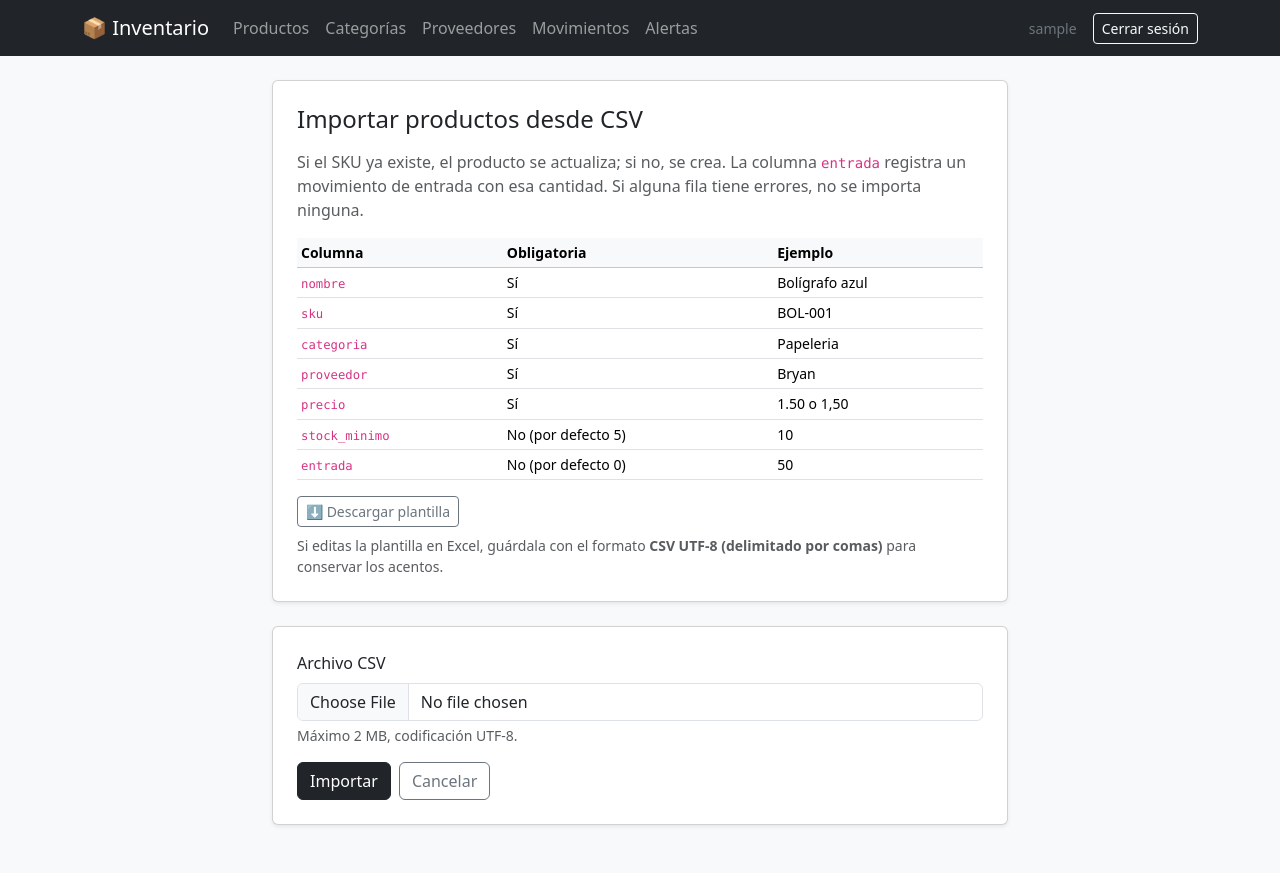
After one commit to BryanE-sketch/Django---Sistema-de-inventario-, a Django app: page /productos/importar/ in a window 1280 px wide. The commit adds this page. Run offline with Django 5.2, Linux system fonts and the light colour scheme; the visitor is signed in with stand-in values (Sample User, id 1); data that the repository does not hold is empty.

Commit message:
Fase 7a: importación masiva de productos por CSV

```diff
--- a/inventory/forms.py
+++ b/inventory/forms.py
@@ -71,3 +71,21 @@ class ProductFilterForm(BootstrapFormMixin, forms.Form):
         empty_label='Todos',
     )
     low_stock = forms.BooleanField(label='Solo stock bajo', required=False)
+
+
+class CSVImportForm(BootstrapFormMixin, forms.Form):
+    MAX_SIZE_MB = 2
+
+    file = forms.FileField(
+        label='Archivo CSV',
+        help_text=f'Máximo {MAX_SIZE_MB} MB, codificación UTF-8.',
+        widget=forms.ClearableFileInput(attrs={'accept': '.csv'}),
+    )
+
+    def clean_file(self):
+        file = self.cleaned_data['file']
+        if not file.name.lower().endswith('.csv'):
+            raise forms.ValidationError('El archivo debe tener extensión .csv.')
+        if file.size > self.MAX_SIZE_MB * 1024 * 1024:
+            raise forms.ValidationError(f'El archivo no puede superar los {self.MAX_SIZE_MB} MB.')
+        return file
--- /dev/null
+++ b/inventory/services.py
@@ -0,0 +1,129 @@
+import csv
+import io
+from decimal import Decimal, InvalidOperation
+
+from django.db import transaction
+
+from .models import Category, Product, StockMovement, Supplier
+
+REQUIRED_COLUMNS = ['nombre', 'sku', 'categoria', 'proveedor', 'precio']
+MAX_LENGTHS = {'nombre': 150, 'sku': 50, 'categoria': 100, 'proveedor': 150}
+
+
+class CSVImportError(Exception):
+
+    def __init__(self, errors):
+        self.errors = errors
+        super().__init__('El archivo CSV contiene errores.')
+
+
+def _read_csv(uploaded_file):
+    try:
+        content = uploaded_file.read().decode('utf-8-sig')
+    except UnicodeDecodeError:
+        raise CSVImportError(['El archivo debe estar guardado con codificación UTF-8.'])
+
+    try:
+        dialect = csv.Sniffer().sniff(content[:2048], delimiters=',;')
+    except csv.Error:
+        dialect = csv.excel
+
+    reader = csv.DictReader(io.StringIO(content), dialect=dialect)
+    if not reader.fieldnames:
+        raise CSVImportError(['El archivo está vacío.'])
+
+    reader.fieldnames = [name.strip().lower() for name in reader.fieldnames]
+    missing = [column for column in REQUIRED_COLUMNS if column not in reader.fieldnames]
+    if missing:
+        raise CSVImportError([f'Faltan columnas obligatorias: {", ".join(missing)}.'])
+
+    return reader
+
+
+def _parse_price(value):
+    price = Decimal(value.replace(',', '.'))
+    if price < 0:
+        raise InvalidOperation
+    return price.quantize(Decimal('0.01'))
+
+
+def _parse_positive_int(value, default):
+    if not value:
+        return default
+    number = int(value)
+    if number < 0:
+        raise ValueError
+    return number
+
+
+def _get_or_create_by_name(model, name):
+    instance = model.objects.filter(name__iexact=name).first()
+    if instance is None:
+        instance = model.objects.create(name=name)
+    return instance
+
+
+def import_products_from_csv(uploaded_file, user):
+    reader = _read_csv(uploaded_file)
+    errors = []
+    summary = {'created': 0, 'updated': 0, 'movements': 0}
+
+    with transaction.atomic():
+        for line, raw_row in enumerate(reader, start=2):
+            row = {key: (value or '').strip() for key, value in raw_row.items() if key}
+
+            if not any(row.values()):
+                continue
+
+            empty = [column for column in REQUIRED_COLUMNS if not row.get(column)]
+            if empty:
+                errors.append(f'Fila {line}: faltan valores en {", ".join(empty)}.')
+                continue
+
+            too_long = [column for column, limit in MAX_LENGTHS.items() if len(row[column]) > limit]
+            if too_long:
+                errors.append(f'Fila {line}: texto demasiado largo en {", ".join(too_long)}.')
+                continue
+
+            try:
+                price = _parse_price(row['precio'])
+            except InvalidOperation:
+                errors.append(f'Fila {line}: el precio "{row["precio"]}" no es válido.')
+                continue
+
+            try:
+                min_stock = _parse_positive_int(row.get('stock_minimo'), default=5)
+                quantity = _parse_positive_int(row.get('entrada'), default=0)
+            except ValueError:
+                errors.append(f'Fila {line}: stock_minimo y entrada deben ser números enteros positivos.')
+                continue
+
+            category = _get_or_create_by_name(Category, row['categoria'])
+            supplier = _get_or_create_by_name(Supplier, row['proveedor'])
+
+            product, created = Product.objects.update_or_create(
+                sku=row['sku'],
+                defaults={
+                    'name': row['nombre'],
+                    'category': category,
+                    'supplier': supplier,
+                    'price': price,
+                    'min_stock': min_stock,
+                },
+            )
+            summary['created' if created else 'updated'] += 1
+
+            if quantity > 0:
+                StockMovement.objects.create(
+                    product=product,
+                    movement_type=StockMovement.MovementType.IN,
+                    quantity=quantity,
+                    note='Importación CSV',
+                    created_by=user,
+                )
+                summary['movements'] += 1
+
+        if errors:
+            raise CSVImportError(errors)
+
+    return summary
--- /dev/null
+++ b/inventory/templates/inventory/product_import.html
@@ -0,0 +1,75 @@
+{% extends 'base.html' %}
+
+{% block title %}Importar productos{% endblock %}
+
+{% block content %}
+<div class="row justify-content-center">
+    <div class="col-lg-8">
+        <div class="card shadow-sm mb-4">
+            <div class="card-body p-4">
+                <h1 class="h4 mb-3">Importar productos desde CSV</h1>
+                <p class="text-muted">
+                    Si el SKU ya existe, el producto se actualiza; si no, se crea.
+                    La columna <code>entrada</code> registra un movimiento de entrada con esa cantidad.
+                    Si alguna fila tiene errores, no se importa ninguna.
+                </p>
+
+                <div class="table-responsive mb-3">
+                    <table class="table table-sm small mb-0">
+                        <thead class="table-light">
+                            <tr><th>Columna</th><th>Obligatoria</th><th>Ejemplo</th></tr>
+                        </thead>
+                        <tbody>
+                            <tr><td><code>nombre</code></td><td>Sí</td><td>Bolígrafo azul</td></tr>
+                            <tr><td><code>sku</code></td><td>Sí</td><td>BOL-001</td></tr>
+                            <tr><td><code>categoria</code></td><td>Sí</td><td>Papeleria</td></tr>
+                            <tr><td><code>proveedor</code></td><td>Sí</td><td>Bryan</td></tr>
+                            <tr><td><code>precio</code></td><td>Sí</td><td>1.50 o 1,50</td></tr>
+                            <tr><td><code>stock_minimo</code></td><td>No (por defecto 5)</td><td>10</td></tr>
+                            <tr><td><code>entrada</code></td><td>No (por defecto 0)</td><td>50</td></tr>
+                        </tbody>
+                    </table>
+                </div>
+
+                <a href="{% url 'inventory:product_csv_template' %}" class="btn btn-outline-secondary btn-sm">⬇ Descargar plantilla</a>
+                    <p class="form-text mb-0 mt-2">
+                    Si editas la plantilla en Excel, guárdala con el formato <strong>CSV UTF-8 (delimitado por comas)</strong> para conservar los acentos.
+                </p>
+            </div>
+        </div>
+
+        <div class="card shadow-sm">
+            <div class="card-body p-4">
+                <form method="post" enctype="multipart/form-data" novalidate>
+                    {% csrf_token %}
+
+                    {% if form.non_field_errors %}
+                    <div class="alert alert-danger">
+                        <strong>No se ha importado ningún producto.</strong> Corrige estos errores y vuelve a intentarlo:
+                        <ul class="mb-0 mt-2">
+                            {% for error in form.non_field_errors %}
+                            <li>{{ error }}</li>
+                            {% endfor %}
+                        </ul>
+                    </div>
+                    {% endif %}
+
+                    <div class="mb-3">
+                        <label for="{{ form.file.id_for_label }}" class="form-label">{{ form.file.label }}</label>
+                        {{ form.file }}
+                        <div class="form-text">{{ form.file.help_text }}</div>
+                        {% for error in form.file.errors %}
+                        <div class="text-danger small mt-1">{{ error }}</div>
+                        {% endfor %}
+                    </div>
+
+                    <div class="d-flex gap-2">
+                        <button type="submit" class="btn btn-dark">Importar</button>
+                        <a href="{% url 'inventory:product_list' %}" class="btn btn-outline-secondary">Cancelar</a>
+                    </div>
+                </form>
+            </div>
+        </div>
+    </div>
+</div>
+{% endblock %}
--- a/inventory/urls.py
+++ b/inventory/urls.py
@@ -8,6 +8,8 @@ urlpatterns = [
     # Productos
     path('', views.ProductListView.as_view(), name='product_list'),
     path('productos/nuevo/', views.ProductCreateView.as_view(), name='product_create'),
+    path('productos/importar/', views.ProductImportView.as_view(), name='product_import'),
+    path('productos/plantilla-csv/', views.download_csv_template, name='product_csv_template'),
     path('productos/<int:pk>/', views.ProductDetailView.as_view(), name='product_detail'),
     path('productos/<int:pk>/editar/', views.ProductUpdateView.as_view(), name='product_update'),
 
--- a/inventory/views.py
+++ b/inventory/views.py
@@ -1,13 +1,18 @@
+import csv
+
 from django.contrib import messages
 from django.contrib.auth.mixins import LoginRequiredMixin
 from django.contrib.messages.views import SuccessMessageMixin
 from django.db.models import Count, F, ProtectedError, Q
 from django.shortcuts import redirect
 from django.urls import reverse, reverse_lazy
-from django.views.generic import CreateView, DeleteView, DetailView, ListView, UpdateView
+from django.contrib.auth.decorators import login_required
+from django.http import HttpResponse
+from django.views.generic import CreateView, DeleteView, DetailView, FormView, ListView, UpdateView
 
-from .forms import CategoryForm, ProductFilterForm, ProductForm, StockMovementForm, SupplierForm
+from .forms import CategoryForm, CSVImportForm, ProductFilterForm, ProductForm, StockMovementForm, SupplierForm
 from .models import Category, Product, StockMovement, Supplier
+from .services import CSVImportError, import_products_from_csv
 
 class ProtectedDeleteMixin:
     protected_message = 'No se puede eliminar porque tiene productos asociados.'
@@ -245,3 +250,41 @@ class LowStockListView(LoginRequiredMixin, ListView):
             .annotate(shortage=F('min_stock') - F('stock'))
             .order_by('-shortage', 'name')
         )
+
+
+# ---------- Importación CSV ----------
+
+class ProductImportView(LoginRequiredMixin, FormView):
+    form_class = CSVImportForm
+    template_name = 'inventory/product_import.html'
+    success_url = reverse_lazy('inventory:product_list')
+    max_errors_shown = 20
+
+    def form_valid(self, form):
+        try:
+            summary = import_products_from_csv(form.cleaned_data['file'], self.request.user)
+        except CSVImportError as error:
+            for message in error.errors[:self.max_errors_shown]:
+                form.add_error(None, message)
+            hidden = len(error.errors) - self.max_errors_shown
+            if hidden > 0:
+                form.add_error(None, f'... y {hidden} errores más.')
+            return self.form_invalid(form)
+
+        messages.success(
+            self.request,
+            f'Importación completada: {summary["created"]} productos creados, '
+            f'{summary["updated"]} actualizados y {summary["movements"]} entradas de stock registradas.',
+        )
+        return super().form_valid(form)
+
+
+@login_required
+def download_csv_template(request):
+    response = HttpResponse(content_type='text/csv; charset=utf-8')
+    response['Content-Disposition'] = 'attachment; filename="plantilla_productos.csv"'
+    response.write('\ufeff')
+    writer = csv.writer(response)
+    writer.writerow(['nombre', 'sku', 'categoria', 'proveedor', 'precio', 'stock_minimo', 'entrada'])
+    writer.writerow(['Bolígrafo azul', 'BOL-001', 'Papeleria', 'Bryan', '1.50', '10', '50'])
+    return response
```
Also changed, not shown: inventory/templates/inventory/product_list.html (+6 -6 lines).
